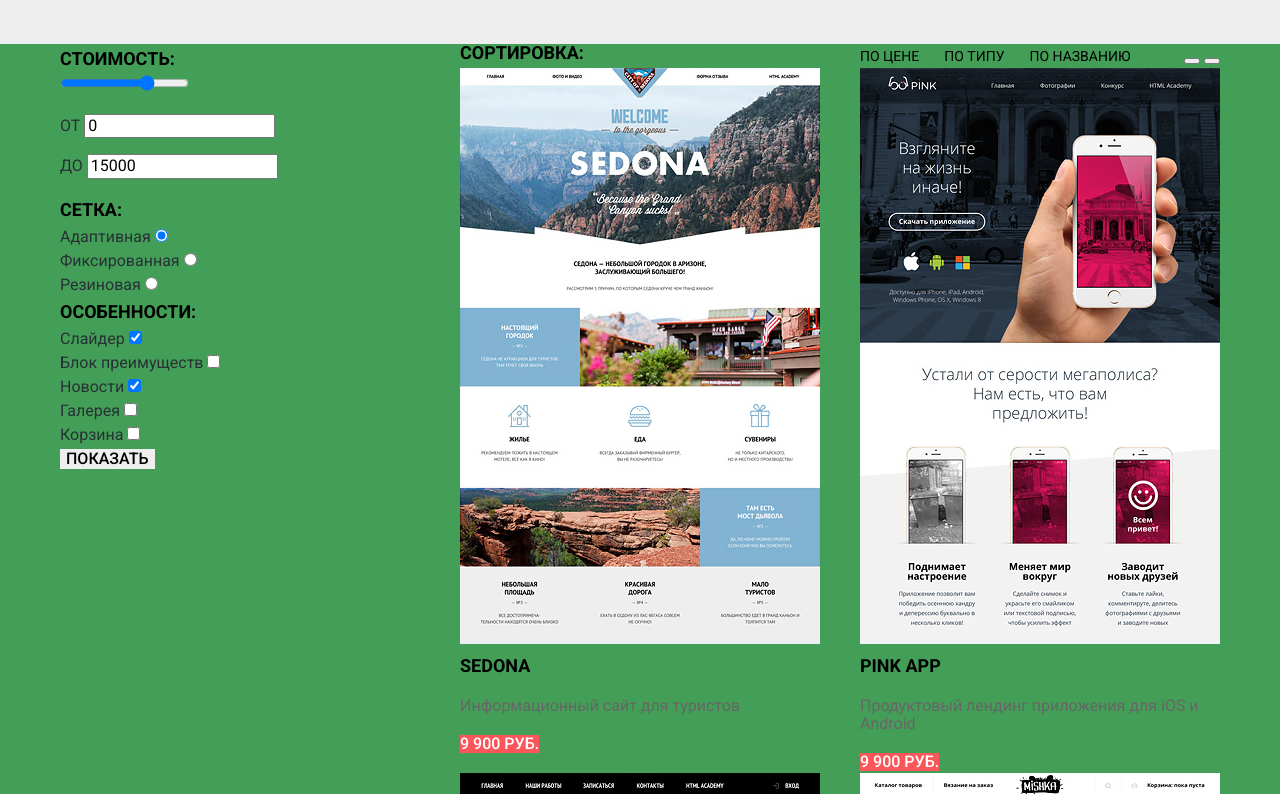
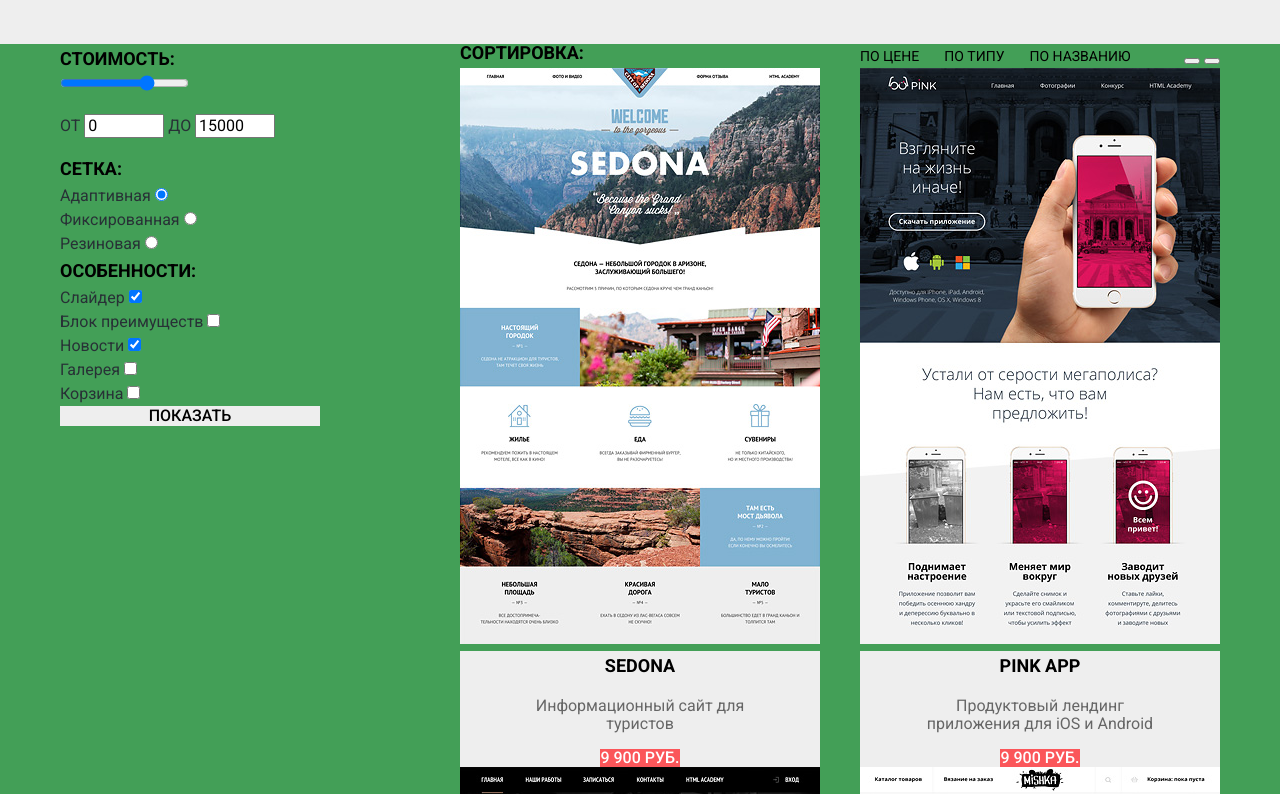
Before and after one commit to Hector-1911/Gulp-Nerds, a website: page app/catalog.html in a window 1280 px wide. Shown: the part 226-1020 px from the top of the page. Drawn offline with Linux system fonts and the light colour scheme.

Commit message:
Базовая сетка catalog.html завершена

```diff
--- a/app/catalog.html
+++ b/app/catalog.html
@@ -75,12 +75,12 @@
                       <p class="value-range__row">
                         <label class="value-range__label" for="from-value">От</label>
                         <input class="value-range__input value-range__from-value" name="from-value" type="number"
-                          id="from-value" value="0">
+                          id="from-value" value="0" placeholder="0">
                       </p>
                       <p class="value-range__row">
                         <label class="value-range__label" for="to-value">До</label>
                         <input class="value-range__input value-range__to-value" name="to-value" type="number"
-                          id="to-value" value="15000">
+                          id="to-value" value="15000" placeholder="15000">
                       </p>
                     </div>
                   </div>
@@ -163,51 +163,63 @@
               <ul class="product">
                 <li class="product__item">
                   <img class="product__image" src="images/jpeg/img-sedona.jpg" width="360" height="576" alt="Sedona">
+                  <div class="product__popup">
                     <div class="product__info">
                       <b class="product__title">Sedona</b>
                       <p class="product__text">Информационный сайт для туристов</p>
                       <button class="product__price button">9 900 руб.</button>
                     </div>
+                  </div>
                 </li>
                 <li class="product__item">
                   <img class="product__image" src="images/jpeg/img-pink.jpg" width="360" height="576" alt="Pink">
+                  <div class="product__popup">
                     <div class="product__info">
                       <b class="product__title">Pink App</b>
                       <p class="product__text">Продуктовый лендинг приложения для iOS и Android</p>
                       <button class="product__price button">9 900 руб.</button>
                     </div>
+                  </div>
                 </li>
                 <li class="product__item">
                   <img class="product__image" src="images/jpeg/img-barbershop.jpg" width="360" height="576"
                     alt="Barbershop">
+                  <div class="product__popup">
                     <div class="product__info">
                       <b class="product__title">Barbershop</b>
                       <p class="product__text">Сайт салона красоты. Для мужчин, да.</p>
                       <button class="product__price button">9 900 руб.</button>
                     </div>
+                  </div>
                 </li>
                 <li class="product__item">
                   <img class="product__image" src="images/jpeg/img-mishka.jpg" width="360" height="576" alt="Mishka">
+                  <div class="product__popup">
                     <div class="product__info">
                       <b class="product__title">Mishka</b>
                       <p class="product__text">Интернет-магазин вязаных игрушек</p>
                       <button class="product__price button">9 900 руб.</button>
                     </div>
+                  </div>
                 </li>
                 <li class="product__item">
                   <img class="product__image" src="images/jpeg/img-aplus.jpg" width="360" height="576" alt="Aplus">
+                  <div class="product__popup">
                     <div class="product__info">
                       <b class="product__title">A Plus</b>
                       <p class="product__text">Лендинг курсов повышения квалификации</p>
                       <button class="product__price button">9 900 руб.</button>
                     </div>
+                  </div>
                 </li>
                 <li class="product__item">
                   <img class="product__image" src="images/jpeg/img-kvast.jpg" width="360" height="576" alt="Kvast">
+                  <div class="product__popup">
                     <div class="product__info">
                       <b class="product__title">Кваст</b>
                       <p class="product__text">Промо-сайт производителя крафтового кваса</p>
                       <button class="product__price button">9 900 руб.</button>
+                    </div>
                   </div>
                 </li>
               </ul>
--- a/app/scss/_catalog.scss
+++ b/app/scss/_catalog.scss
@@ -26,13 +26,20 @@
 
 // Фильтр товаров
 .filter {
-  &_wrapper {
+  display: flex;
+  flex-direction: column;
+
+  &__wrapper {
     max-width: 260px;
+    width: 100%;
   }
 
   &__field {
     margin: 0;
     padding: 0;
+
+    display: flex;
+    flex-direction: column;
 
     border: none;
   }
@@ -53,6 +60,8 @@
     line-height: 18px;
     font-weight: 500;
     text-transform: uppercase;
+    text-align: center;
+    vertical-align: middle;
     color: $main-color;
 
     background-color: #eeeeee;
@@ -62,10 +71,18 @@
 
 // Счетчик цены
 .value-range {
+  &__row {
+    display: inline-block;
+  }
+
   &__label {
     line-height: 22px;
     text-transform: uppercase;
     color: $second-color;
+  }
+
+  &__input {
+    max-width: 80px;
   }
 }
 
@@ -124,6 +141,22 @@
     max-width: 360px;
   }
 
+  &__popup {
+    background-color: #eeeeee;
+  }
+
+  &__info {
+    margin: 0 auto;
+
+    max-width: 240px;
+    width: 100%;
+    display: flex;
+    flex-direction: column;
+    align-items: center;
+
+    text-align: center;
+  }
+
   &__title {
     font-size: 18px;
     line-height: 30px;
@@ -139,6 +172,10 @@
 
 // Пагинатор
 .paginator {
+  &__list {
+    display: flex;
+  }
+
   &__link {
     font: inherit;
 
```
Also changed, not shown: app/css/style.min.css. Lines whose indentation alone changed are shown as unchanged.
